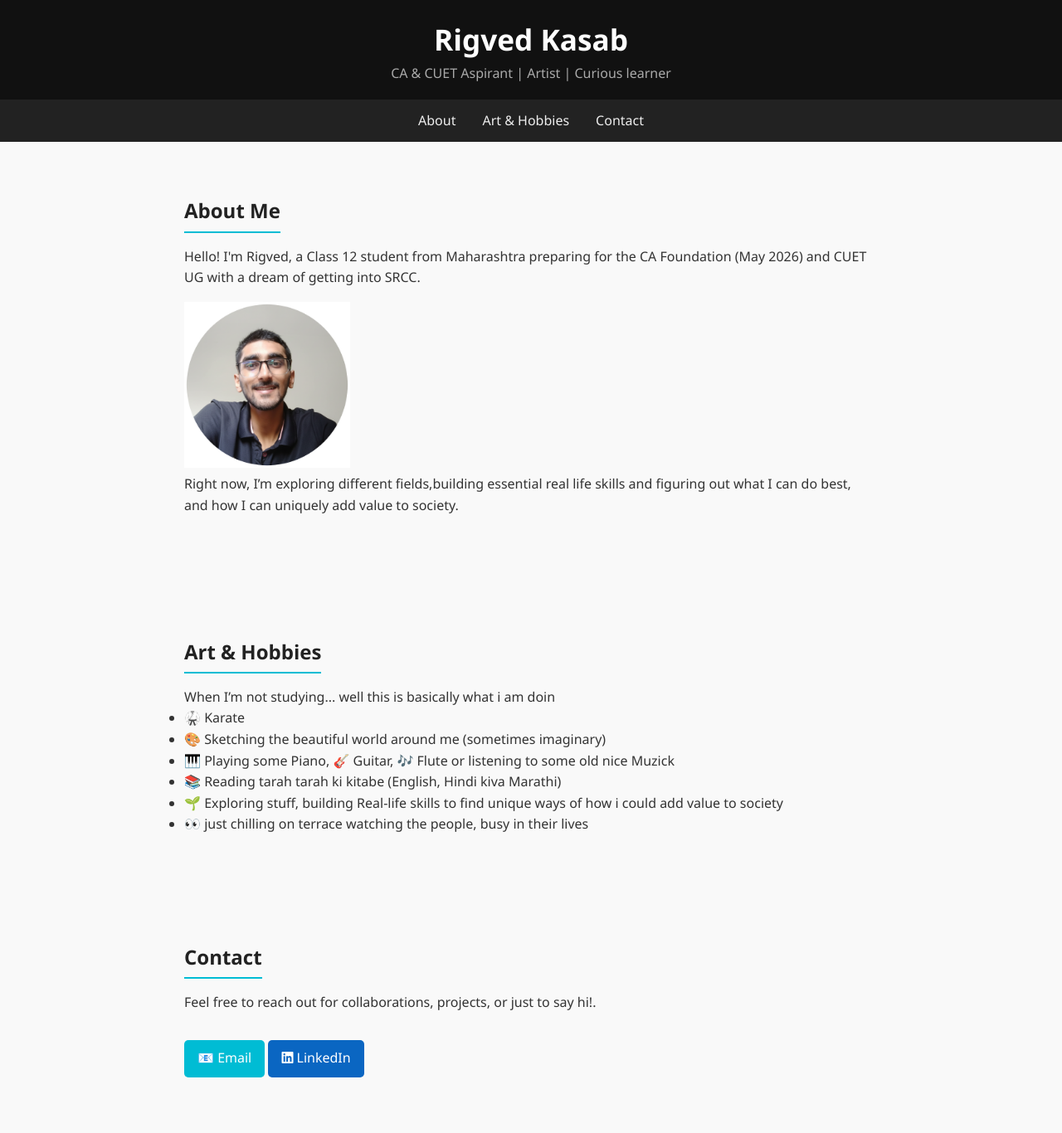
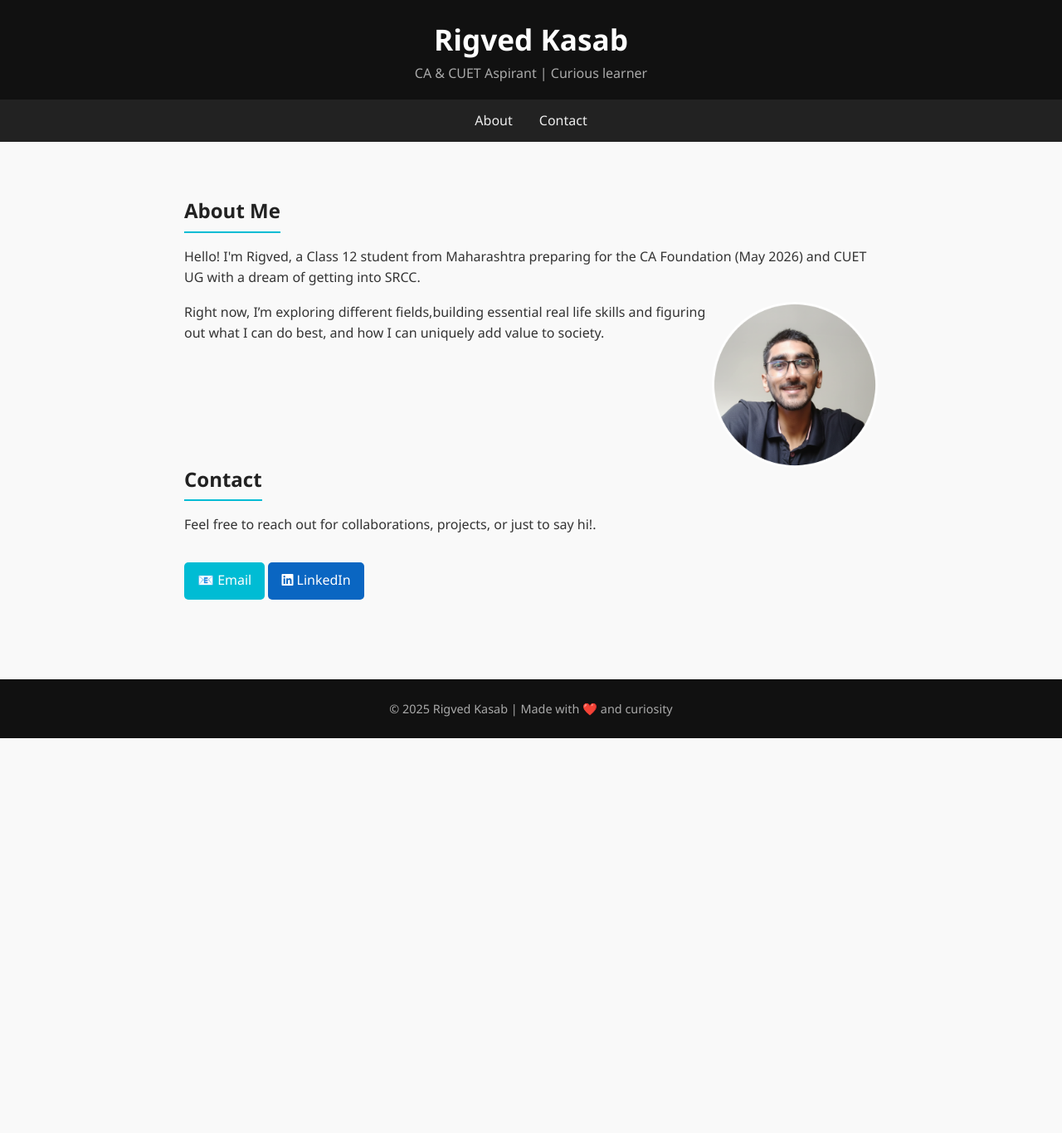
Before and after one commit to rigvedkasab/rigvedkasab.github.io, a plain HTML site: page index.html in a window 1280 px wide. Shown: the top 1366 px of the page at 83% size. After the commit the page ends 890 px from the top, so only its background shows below. Drawn offline with Linux system fonts and the light colour scheme.

Commit message:
Update index.html

```diff
--- a/index.html
+++ b/index.html
@@ -105,34 +105,19 @@
 <body>
   <header>
     <h1>Rigved Kasab</h1>
-    <p>CA & CUET Aspirant | Artist | Curious learner</p>
+    <p>CA & CUET Aspirant | Curious learner</p>
   </header>
 
   <nav>
     <a href="#about">About</a>
-    <a href="#art">Art & Hobbies</a>
     <a href="#contact">Contact</a>
   </nav>
 
   <section id="about" class="about">
     <h2>About Me</h2>
     <p>Hello! I'm Rigved, a Class 12 student from Maharashtra preparing for the CA Foundation (May 2026) and CUET UG with a dream of getting into SRCC.</p>
-    <img src="assets/Profile picture.png" alt="myprofilepic" height="200">
+    <img src="assets/Profile picture.png" alt="myprofilepic" height="200" style="border-radius:50%;float:right;" >
     <p>Right now, I’m exploring different fields,building essential real life skills and figuring out what I can do best, and how I can uniquely add value to society.</p>
-  </section>
-
-
-  <section id="art">
-    <h2>Art & Hobbies</h2>
-    <p>When I’m not studying... well this is basically what i am doin</p>
-    <ul>
-      <li>🥋 Karate </li>
-      <li>🎨 Sketching the beautiful world around me (sometimes imaginary)</li>
-      <li>🎹 Playing some Piano, 🎸 Guitar, 🎶 Flute or listening to some old nice Muzick </li>
-      <li>📚 Reading tarah tarah ki kitabe (English, Hindi kiva Marathi)</li>
-      <li>🌱 Exploring stuff, building Real-life skills to find unique ways of how i could add value to society</li>
-      <li>👀 just chilling on terrace watching the people, busy in their lives </li>
-    </ul>
   </section>
 
   <section id="contact" class="contact">
```
